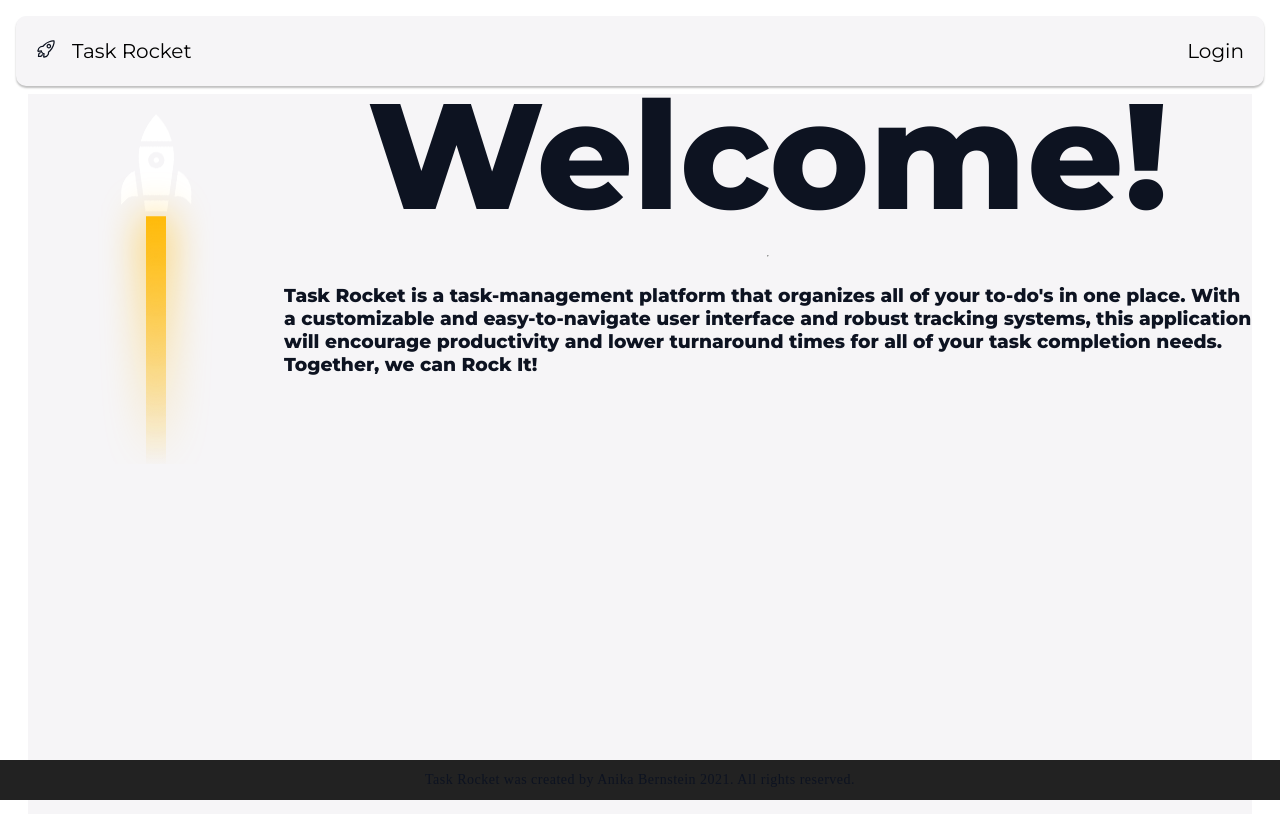
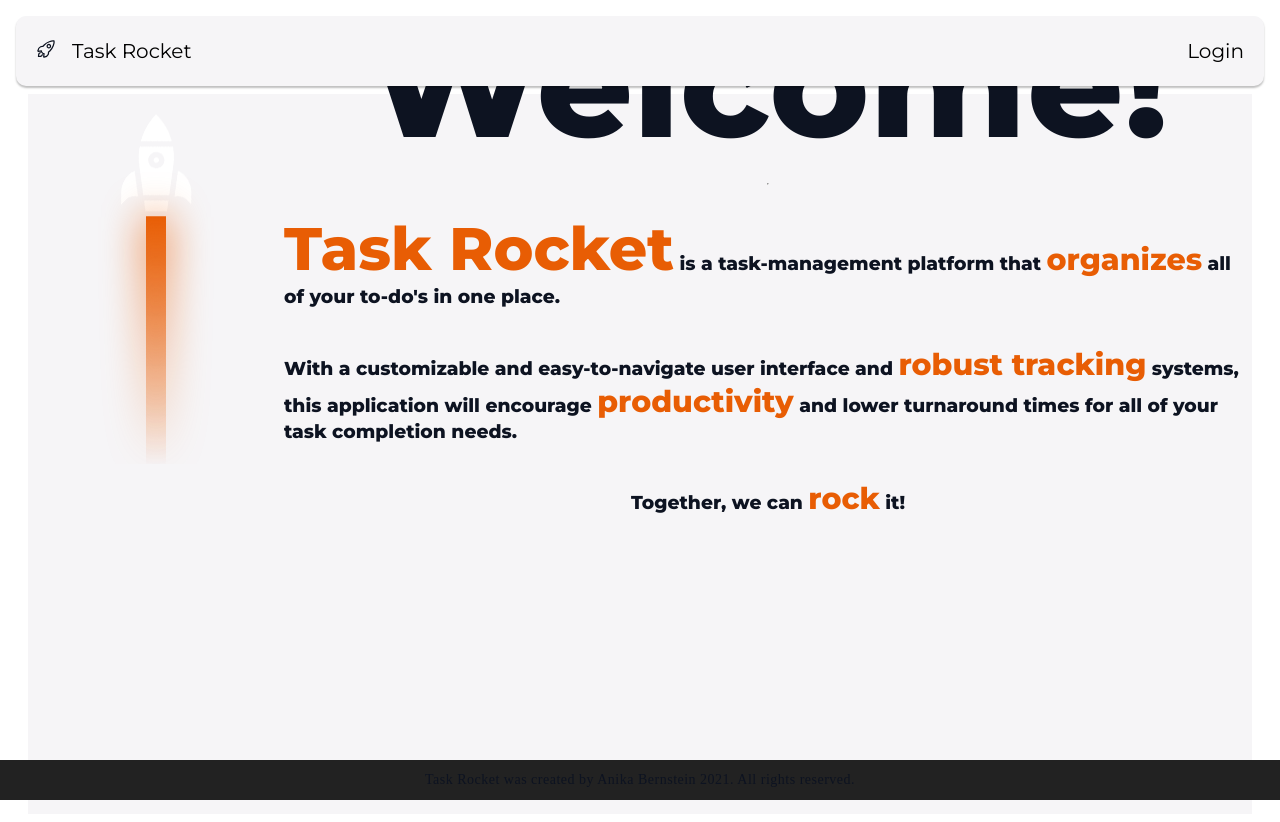
Before and after one commit to anikajb92/task-rocket-app, a React (Create React App) app: page /about in a window 1280 px wide. Built offline with nearby package versions, Linux system fonts and the light colour scheme; the HTML template or start-up script is replaced by a standard one.

Commit message:
Further styling on About component with spans

```diff
--- a/src/components/About.js
+++ b/src/components/About.js
@@ -13,7 +13,6 @@ export default function About() {
           <span style={{"--i": 3}}></span>
           <span style={{"--i": 4}}></span>
           <span style={{"--i": 5}}></span>
-
           <div className="rocket">
             <img src={Rocket}></img>
           </div>
@@ -23,13 +22,17 @@ export default function About() {
         <h1>Welcome!</h1>
         <hr/>
         <h3>
-          Task Rocket is a task-management platform that organizes all
-          of your to-do's in one place. With a customizable and
-          easy-to-navigate user interface and robust tracking systems,
-          this application will encourage productivity and lower
+          <span>Task Rocket</span> is a task-management platform that <span2>organizes</span2> all
+          of your to-do's in one place.
+        </h3>
+        <h3>
+          With a customizable and easy-to-navigate user interface and <span2>robust tracking</span2> systems,
+          this application will encourage <span2>productivity</span2> and lower
           turnaround times for all of your task completion needs.
-          Together, we can Rock It!
         </h3>
+        <div>
+          <h3>Together, we can <span2>rock</span2> it! </h3>
+        </div>
       </div>
     </div>
   )
--- a/src/styles/rocket.css
+++ b/src/styles/rocket.css
@@ -16,6 +16,17 @@
   font-size: 150px;
 }
 
+.about span {
+  font-size: 60px;
+  color: #E85D04;
+  animation: rocket 0.1s ease infinite;
+}
+
+.about span2 {
+  font-size: 30px;
+  color: #E85D04;
+}
+
 .pulse-container {
   display: flex;
   justify-content: center;
@@ -27,11 +38,11 @@
   margin:auto;
 }
 
-.pulse {
+/* .pulse {
   position: relative;
   width: 200px;
   height: 200px;
-  background: #ff5722;
+  background: #E85D04;
   border-radius: 50%;
   z-index: 2;
 }
@@ -40,7 +51,7 @@
   position: absolute;
   top: 0;
   left: 0;
-  background: #ff5722;
+  background: #E85D04;
   z-index: 3;
   border-radius: 50%;
   display: inline-block;
@@ -61,7 +72,7 @@
     transform: scale(4);
     opacity: 0;
   }
-}
+} */
 
 .rocket {
   position: relative;
@@ -87,7 +98,7 @@
   transform: translateX(-50%);
   width: 20px;
   height: 250px;
-  background: linear-gradient(#FFBA08, transparent);
+  background: linear-gradient(#E85D04, transparent);
 }
 .rocket::after {
   content: '';
@@ -97,6 +108,6 @@
   transform: translateX(-50%);
   width: 20px;
   height: 250px;
-  background: linear-gradient(#FFBA08, transparent);
+  background: linear-gradient(#E85D04, transparent);
   filter: blur(20px);
 }
```
